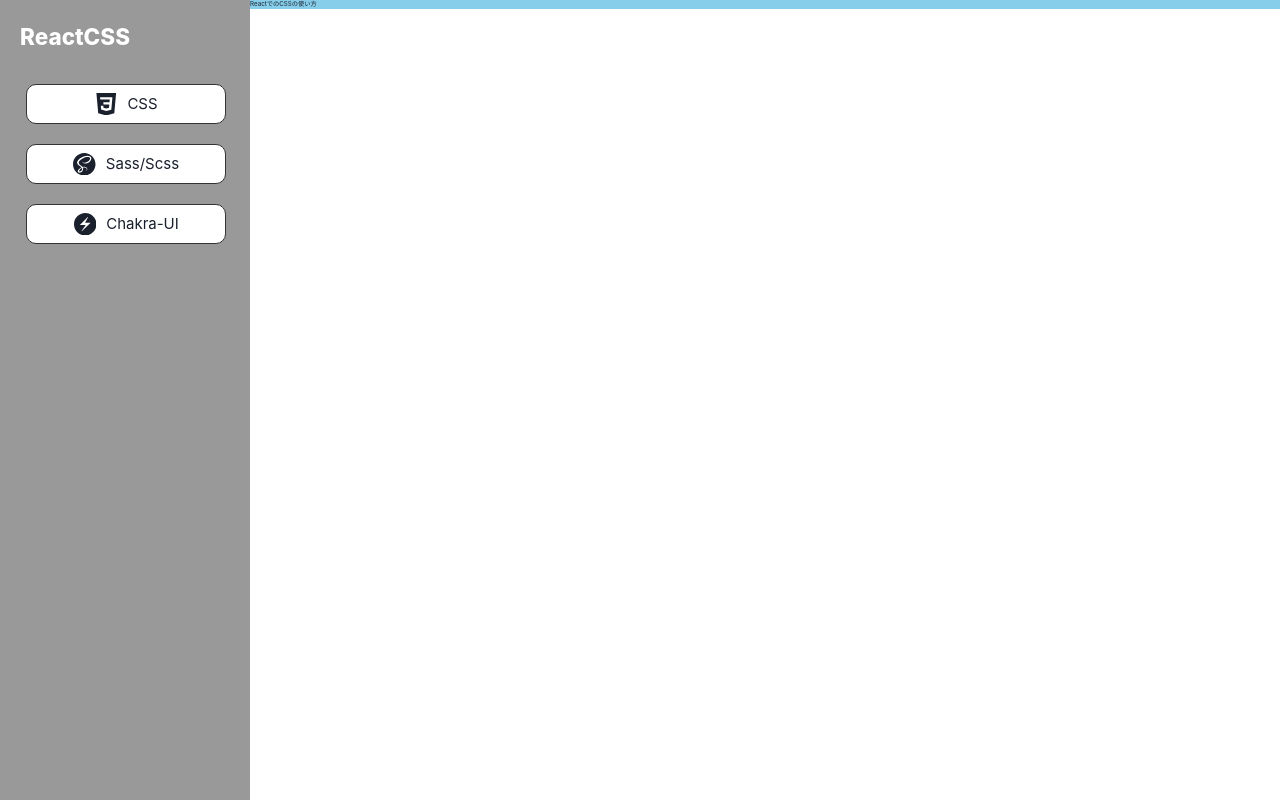
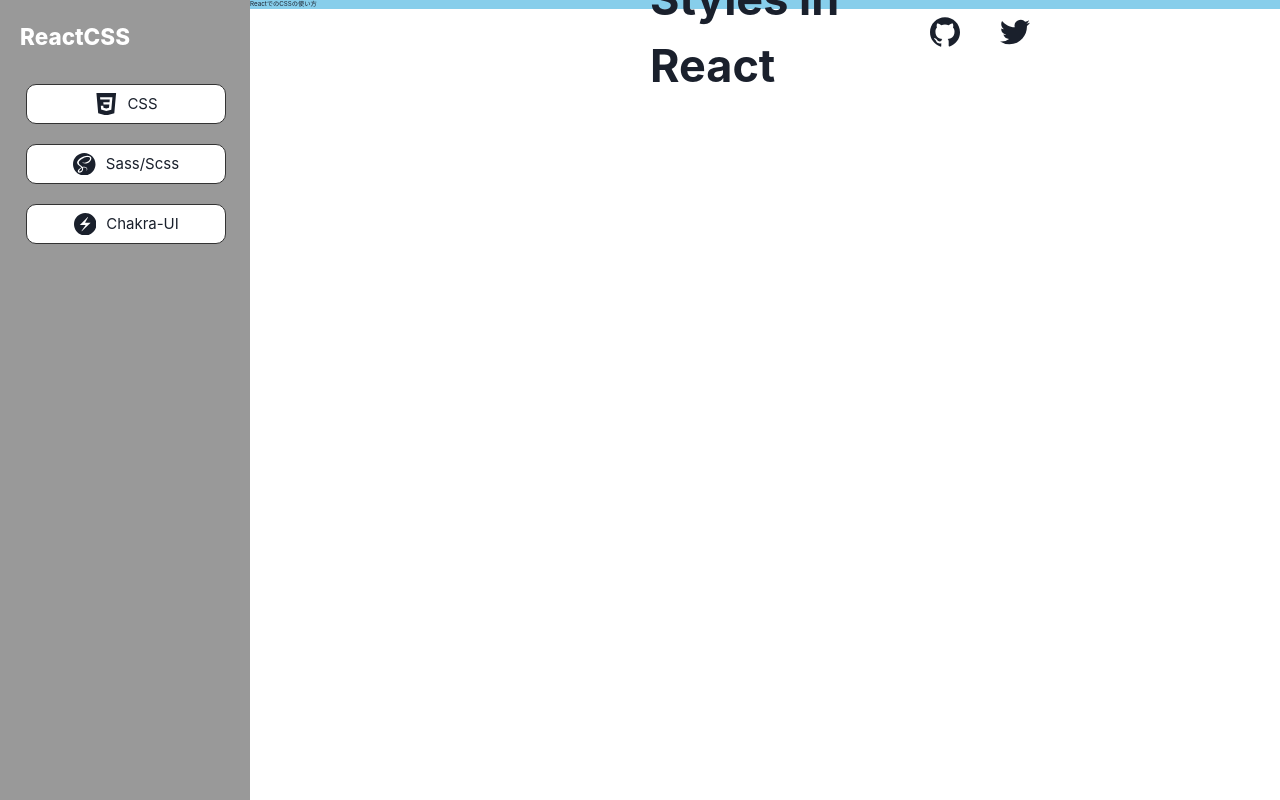
Before and after one commit to RikutoOgaki/React-CSSpage, a Next.js app: page / in a window 1280 px wide. Built offline with nearby package versions, Linux system fonts and the light colour scheme.

Commit message:
ReactCSS

```diff
--- a/src/pages/components/Head.tsx
+++ b/src/pages/components/Head.tsx
@@ -1,12 +1,34 @@
 import { Box, Flex, Text } from '@chakra-ui/react'
 import { SiGithub, SiTwitter } from 'react-icons/si'
+import Link from 'next/link'
 
 export default function Head() {
     return (
         <>
-            <Box>
-
-            </Box>
+            <Flex
+                w={'100%'}
+                h={'8vh'}
+                marginLeft={'25rem'}
+                justifyContent={'space-between'}
+                alignItems={'center'}
+                position={'fixed'}
+                top={0}>
+                <Box paddingLeft={{ base: '20rem', lg: '40rem' }}>
+                    <Text as={'h2'} fontSize={'7xl'} fontWeight={'bold'}>Styles in React</Text>
+                </Box>
+                <Flex paddingRight={'50rem'} gap={'4rem'}>
+                    <Link href={'/'}>
+                        <Text fontSize={'5xl'}>
+                            <SiGithub />
+                        </Text>
+                    </Link>
+                    <Link href={'/'}>
+                        <Text fontSize={'5xl'}>
+                            <SiTwitter />
+                        </Text>
+                    </Link>
+                </Flex>
+            </Flex>
         </>
     )
 }
--- a/src/pages/index.tsx
+++ b/src/pages/index.tsx
@@ -4,6 +4,7 @@ import Image from 'next/image'
 import { Inter } from 'next/font/google'
 import Navigation from './components/Navigation'
 import FirstView from './components/FirstView'
+import Header from './components/Head'
 
 
 export default function Home() {
@@ -13,6 +14,7 @@ export default function Home() {
         <title>React CSS design</title>
       </Head>
       <Box position={'relative'} overflow={'hidden'}>
+        <Header />
         <Navigation />
         <FirstView />
       </Box>
```
